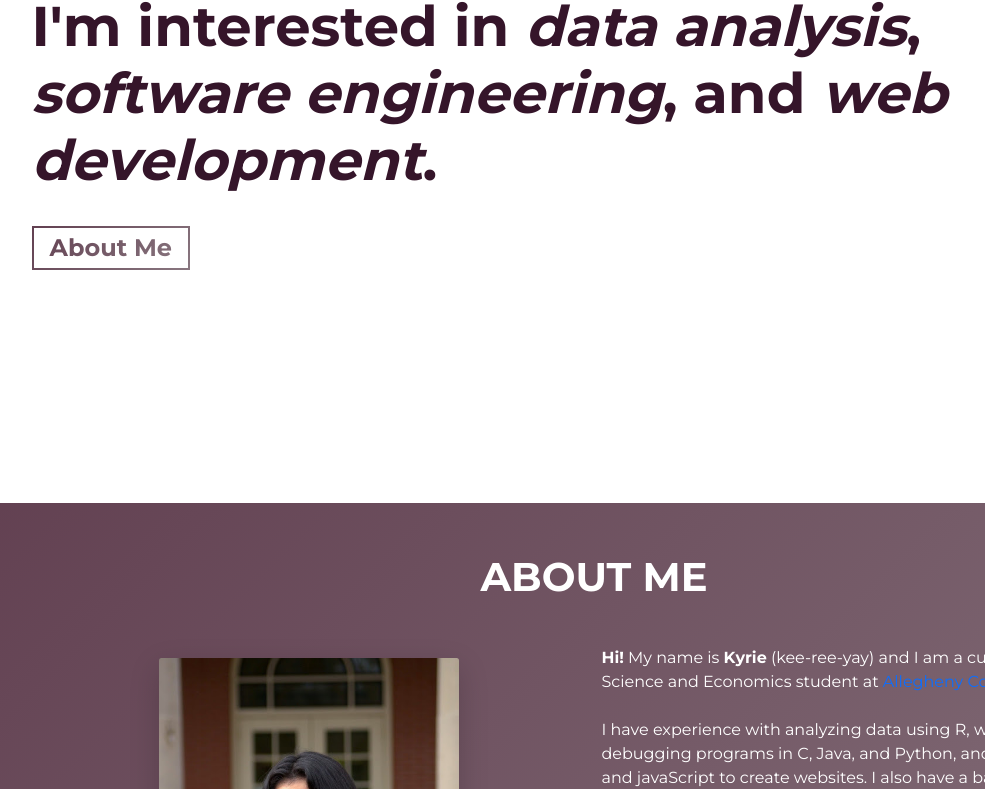
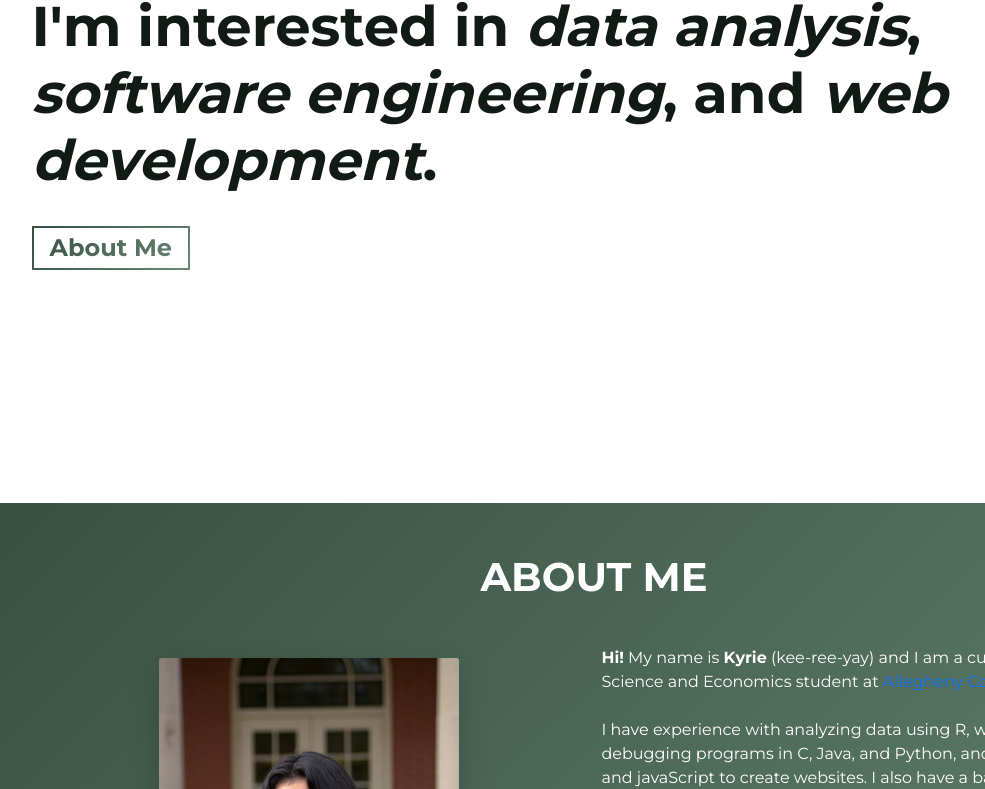
Before and after one commit to donizk/personalSite-1, a website built with Parcel: page src/index.html in a window 1280 px wide. Shown: the part 297-1086 px from the top of the page, without its empty margins (46-1031 px from the left). Built offline with nearby package versions, Linux system fonts and the light colour scheme.

Commit message:
playing w colors pt2

```diff
--- a/src/sass/abstracts/_variables.scss
+++ b/src/sass/abstracts/_variables.scss
@@ -1,13 +1,13 @@
 // COLORS
-$primary-color: #624051;
-$secondary-color: #897780;
+$primary-color: #374f41;
+$secondary-color: #688875;
 
 $white-color: #fff;
 
 $dark-grey: #333333;
 $light-grey: #d2d2d2;
 
-$dark-blue-text: #35152a; // For Headings
+$dark-blue-text: #121a16; // For Headings
 
 // FONT SIZE
 $default-font-size: 1.6rem;
```
